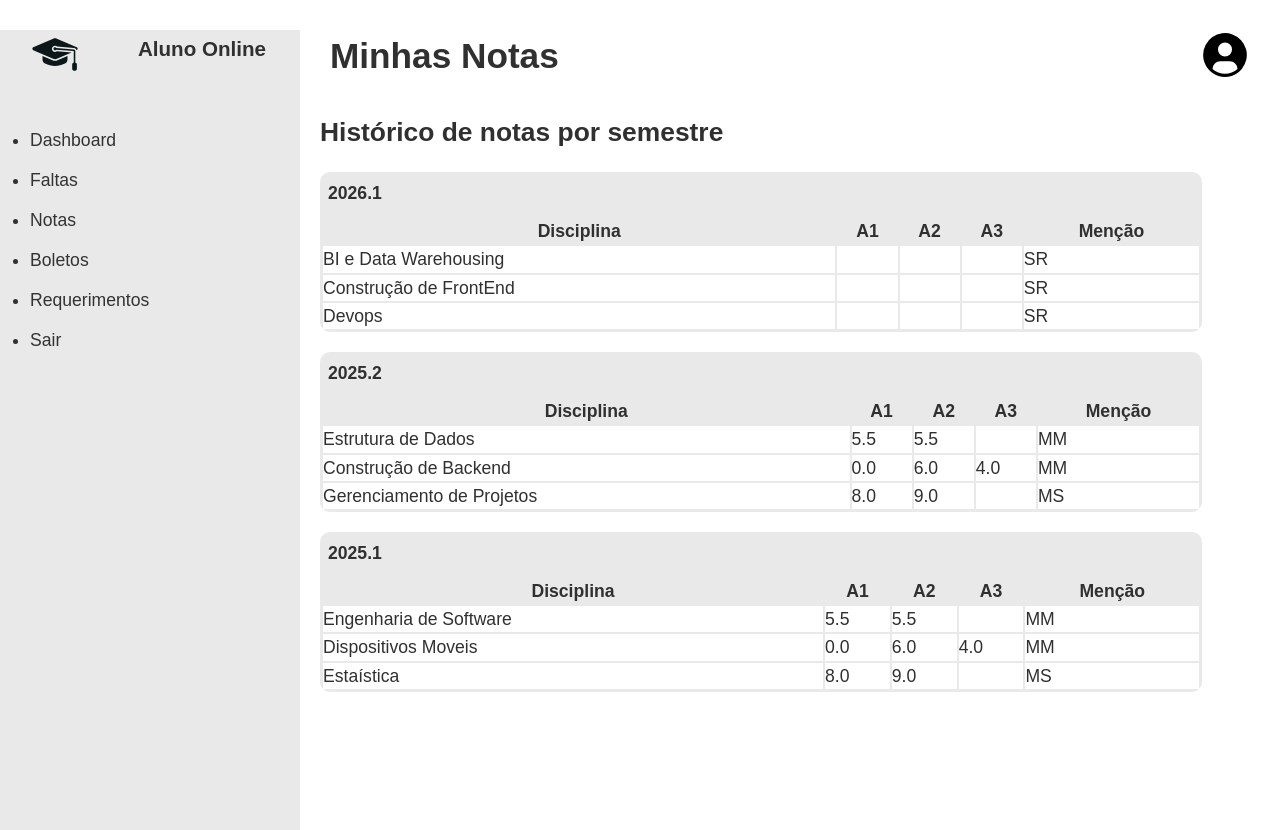
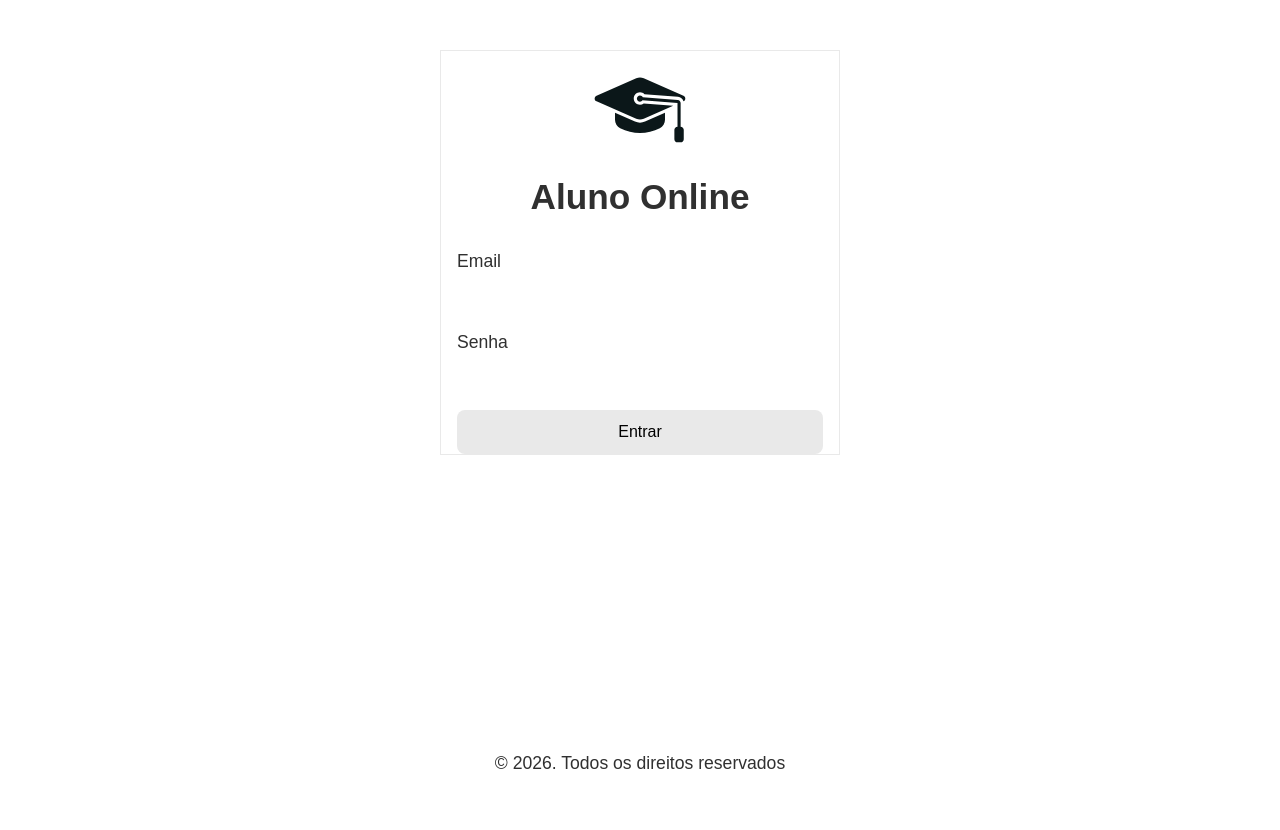
Before and after one commit to juliadsouz/front-20261, a React (Vite) app in the folder praticas/aluno-online-react/: page /notas in a window 1280 px wide. After the commit the page ends 800 px from the top, so only its background shows below. Built offline with nearby package versions, Linux system fonts and the light colour scheme.

Commit message:
feat: conclui pratica07. Fecha #12

```diff
--- a/praticas/aluno-online-react/src/App.jsx
+++ b/praticas/aluno-online-react/src/App.jsx
@@ -1,6 +1,6 @@
 import { Routes, Route } from 'react-router';
 import './App.css'
-
+import { AuthProvider, useAuthContext } from "./contexts/AuthContext";
 import Layout from "./layouts/Layout";
 import Dashboard from "./pages/Dashboard";
 import Faltas from "./pages/Faltas";
@@ -10,20 +10,29 @@ import Requerimentos from "./pages/Requerimentos";
 import Login from "./pages/Login";
 
 function App() {
+    const { logado } = useAuthContext();
   return (
+    <Routes>
+    {!logado ? (
+      <>
+        <Route path="/login" element={<Login />} />
 
-  <Routes>
-    <Route path="/" element={<Layout />}>
+        <Route path="*" element={<Login/>} />
+      </>
+    ) : (
+      <>
+        <Route path="/" element={<Layout />}>
+          <Route index element={<Dashboard />} />
+          <Route path="dashboard" element={<Dashboard />} />
+          <Route path="faltas" element={<Faltas />} />
+          <Route path="notas" element={<Notas />} />
+          <Route path="boletos" element={<Boletos />} />
+          <Route path="requerimentos" element={<Requerimentos />} />
+        </Route>
 
-     <Route index element={<Dashboard/>} />
-    <Route path="dashboard" element={<Dashboard/>}/>
-     <Route path="faltas" element={<Faltas/>}/>
-     <Route path="notas" element={<Notas/>}/>
-     <Route path="boletos" element={<Boletos/>}/>
-     <Route path="requerimentos" element={<Requerimentos/>}/>
-    </Route>
-
-    <Route path="/login" element={<Login/>}/>
+        <Route path="/login" element={<Dashboard />} />
+      </>
+    )}
   </Routes>
 );
 }
--- a/praticas/aluno-online-react/src/components/FormLogin.jsx
+++ b/praticas/aluno-online-react/src/components/FormLogin.jsx
@@ -1,64 +1,87 @@
 import { useState } from "react";
+
 import InputEmail from "./InputEmail";
 import InputSubmit from "./InputSubmit";
 import InputSenha from "./InputSenha";
+
+import { useAuthContext } from "../contexts/AuthContext";
+
 import "./FormLogin.css";
 
-function FormLogin({navegaPara}) {
-    const [email, setemail] = useState('')
-    const [senha, setSenha] = useState('')
-    const [emailErro, setemailErro] = useState('')
-    const [senhaErro, setSenhaErro] = useState('')
+function FormLogin({ navegaPara }) {
+  const { login } = useAuthContext();
+
+  const [email, setemail] = useState("");
+  const [senha, setSenha] = useState("");
+
+  const [emailErro, setemailErro] = useState("");
+  const [senhaErro, setSenhaErro] = useState("");
 
   const trataSubmit = (e) => {
-        e.preventDefault()
+    e.preventDefault();
+
+    setemailErro("");
+    setSenhaErro("");
 
     let valido = true;
-
 
     if (!email) {
       setemailErro("O campo de email é obrigatório");
       valido = false;
     }
 
-
-  else if (!email.includes("@") || !email.includes(".")) {
+    else if (
+      !email.includes("@") ||
+      !email.includes(".")
+    ) {
       setemailErro("Email inválido");
       valido = false;
     }
-
 
     if (!senha) {
       setSenhaErro("O campo de senha é obrigatório");
       valido = false;
     }
 
-
     else if (senha.length < 6) {
-    setSenhaErro("Senha deve ter no mínimo 6 caracteres");
+      setSenhaErro(
+        "Senha deve ter no mínimo 6 caracteres"
+      );
       valido = false;
     }
 
     if (valido) {
+      login({
+        id: 1,
+        nome: "Julia",
+        email: email,
+      });
+
       navegaPara(1);
     }
-    }
+  };
 
   return (
     <form onSubmit={trataSubmit}>
       <InputEmail
         email={email}
-            erro = {emailErro}
-            mudaValor={(e) => setemail(e.target.value)}
+        erro={emailErro}
+        mudaValor={(e) =>
+          setemail(e.target.value)
+        }
       />
+
       <InputSenha
         senha={senha}
         erro={senhaErro}
-            mudaValor={(e) => setSenha(e.target.value)}
+        mudaValor={(e) =>
+          setSenha(e.target.value)
+        }
       />
-            <InputSubmit texto="Entrar"/>
+
+      <InputSubmit texto="Entrar" />
     </form>
-        )
-};
+  );
+}
 
 export default FormLogin;
--- a/praticas/aluno-online-react/src/components/InputSubmit.jsx
+++ b/praticas/aluno-online-react/src/components/InputSubmit.jsx
@@ -1,11 +1,11 @@
-import './InputSubmit.css'
+import "./InputSubmit.css";
 
-function InputSubmit({texto}) {
-    return (
-        <button type="submit">
-            {texto}
-        </button>
-    )
+function InputSubmit() {
+  return (
+    <button type="submit">
+      Entrar
+    </button>
+  );
 }
 
-export default InputSubmit
+export default InputSubmit;
--- a/praticas/aluno-online-react/src/components/Menu.jsx
+++ b/praticas/aluno-online-react/src/components/Menu.jsx
@@ -1,16 +1,46 @@
-import './Menu.css'
-import { NavLink} from 'react-router';
+import "./Menu.css";
+import { NavLink } from "react-router";
+
+import { useAuthContext } from "../contexts/AuthContext";
 
 function Menu() {
+  const {logout} = useAuthContext();
+
+  function handleSair() {
+    logout();
+  }
+
   return (
     <nav>
+
       <ul>
-        <li> <NavLink to="/dashboard">Dashboard </NavLink> </li>
-              <li> <NavLink to="/faltas"> Faltas </NavLink> </li>
-              <li> <NavLink to="/notas"> Notas </NavLink> </li>
-              <li> <NavLink to="/boletos"> Boletos </NavLink> </li>
-              <li> <NavLink to="/requerimentos"> Requerimentos </NavLink> </li>
-              <li><a>Sair</a></li>
+        <li>
+          <NavLink to="/dashboard">Dashboard</NavLink>
+        </li>
+
+        <li>
+          <NavLink to="/faltas">Faltas</NavLink>
+        </li>
+
+        <li>
+          <NavLink to="/notas">Notas</NavLink>
+        </li>
+
+        <li>
+          <NavLink to="/boletos">Boletos</NavLink>
+        </li>
+
+        <li>
+          <NavLink to="/requerimentos">
+            Requerimentos
+          </NavLink>
+        </li>
+
+        <li>
+          <NavLink to="/" onClick={handleSair}>
+            Sair
+          </NavLink>
+        </li>
       </ul>
     </nav>
   );
--- a/praticas/aluno-online-react/src/components/Topbar.css
+++ b/praticas/aluno-online-react/src/components/Topbar.css
@@ -10,3 +10,14 @@ img {
     height: 50px;
     width: 50px;
 }
+
+.usuario-info {
+    display: flex;
+    flex-direction: column;
+  }
+
+  .perfil {
+    display: flex;
+    align-items: center;
+    gap: 5px;
+  }
--- a/praticas/aluno-online-react/src/components/Topbar.jsx
+++ b/praticas/aluno-online-react/src/components/Topbar.jsx
@@ -1,12 +1,21 @@
 import './Topbar.css'
+import { useAuthContext } from "../contexts/AuthContext";
 
 function Topbar({titulo}) {
+  const { logout, usuario } = useAuthContext();
+
  return (
     <div>
         <header>
       <h1>{titulo}</h1>
 
+      <div className="perfil">
       <img src="../src/assets/avatar.svg" width="64" />
+      <div className="usuario-info">
+  <h4>{usuario.nome}</h4>
+  <h5>{usuario.email}</h5>
+</div>
+     </div>
 
       </header>
     </div>
--- /dev/null
+++ b/praticas/aluno-online-react/src/contexts/AuthContext.jsx
@@ -0,0 +1,32 @@
+import { createContext, useContext, useState } from "react";
+
+
+const AuthContext = createContext();
+
+
+function AuthProvider({ children }) {
+  const [logado, setLogado] = useState(false);
+  const [usuario, setUsuario] = useState({});
+
+  const login = (dados) => {
+    setUsuario(dados);
+    setLogado(true);
+  };
+
+  const logout = () => {
+    setUsuario({});
+    setLogado(false);
+  };
+
+  return (
+    <AuthContext.Provider value={{ logado, usuario, login, logout }}>
+      {children}
+    </AuthContext.Provider>
+  );
+}
+
+function useAuthContext() {
+    return useContext(AuthContext);
+}
+
+export { useAuthContext, AuthProvider };
--- a/praticas/aluno-online-react/src/pages/Login.jsx
+++ b/praticas/aluno-online-react/src/pages/Login.jsx
@@ -1,13 +1,16 @@
 import logo from "../assets/learn.svg"
 import FormLogin from "../components/FormLogin";
 import './Login.css'
-function Login({navegaPara}) {
+
+
+function Login() {
+
     return(
         <>
         <main className="login">
             <img src={logo}/>
             <h1>Aluno Online</h1>
-            <FormLogin navegaPara={navegaPara}/>
+            <FormLogin/>
         </main>
 
          <footer>© 2026. Todos os direitos reservados</footer>
```
Also changed, not shown: praticas/aluno-online-react/src/main.jsx (+11 -7 lines). Lines whose indentation alone changed are shown as unchanged.
